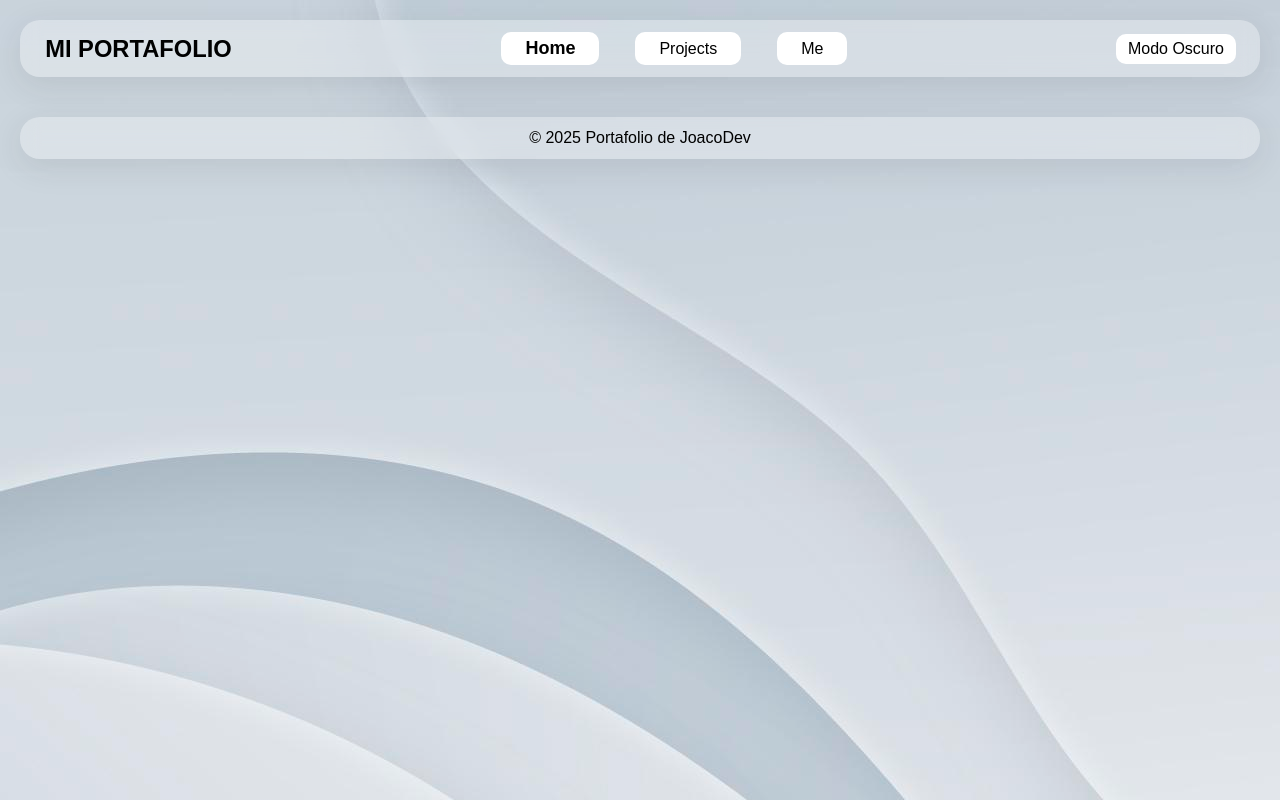
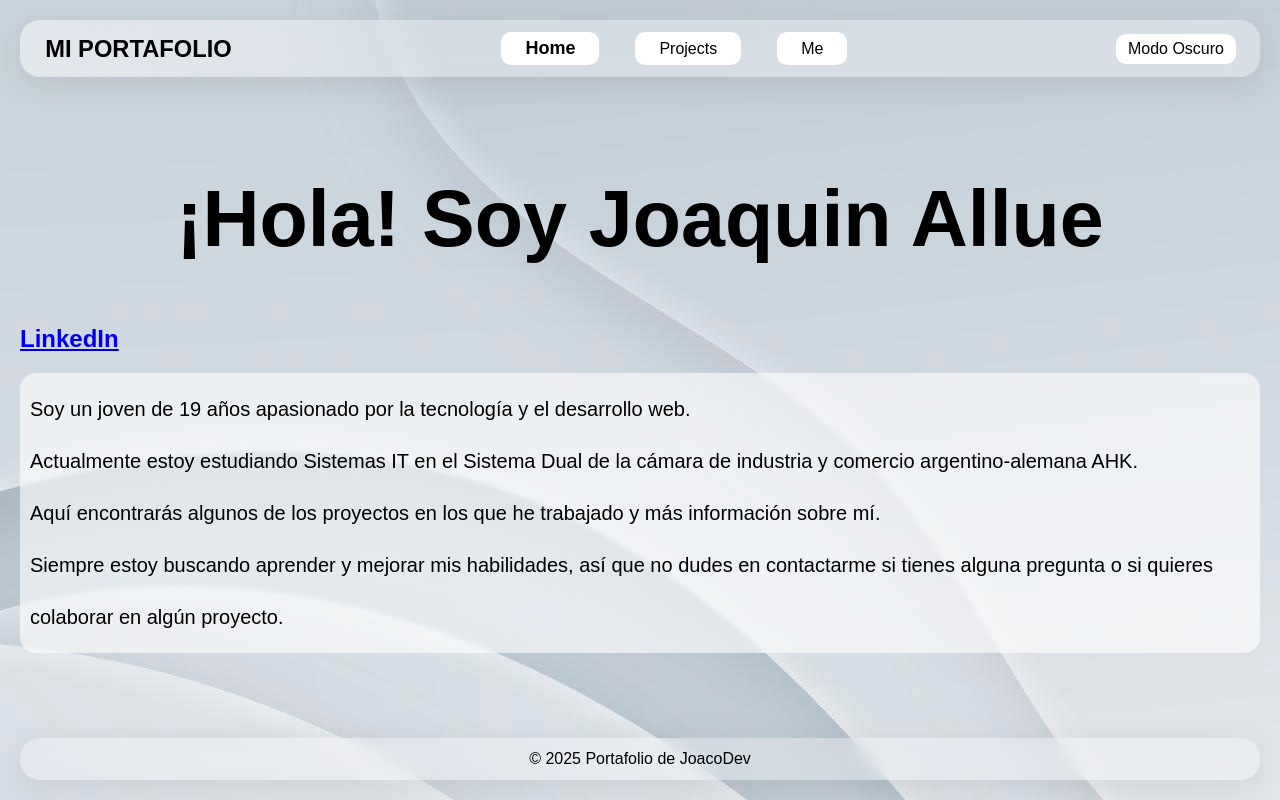
Before and after one commit to 1chbin/Portafolio, a React (Create React App) app: page /home in a window 1280 px wide. Built offline with nearby package versions, Linux system fonts and the light colour scheme.

Commit message:
Le añadi un estilo a la navBar de wave y Empece a mejorar el Home

```diff
--- a/src/App.css
+++ b/src/App.css
@@ -10,9 +10,24 @@ body, html, #root {
   100% { transform: scale(1); }
 }
 
+@keyframes scrollbarPulse {
+  0% {
+    background-position: top;
+  }
+  100% {
+    background-position: bottom;
+  }
+}
+
+@keyframes bgWave {
+  0%   { background-position: -200% 0; }
+  100% { background-position: 200% 0; }
+}
+
 :root {
   --bg-main: url(/public/assets/Wallpaper2.jpg);
   --bg-header: rgba(255, 255, 255, 0.3);
+  --bg-header-wave: rgba(255, 255, 255, 0.6);
   --bg-container: rgba(255, 255, 255, 0.6);
   --text-color: #000;
   --header-shadow: rgba(53, 53, 53, 0.1);
@@ -25,6 +40,7 @@ body, html, #root {
 .App.dark {
   --bg-main: url(/public/assets/Wallpaper1.jpg);
   --bg-header: rgba(30, 30, 30, 0.7);
+  --bg-header-wave: rgba(255, 255, 255, 0.2);
   --bg-container: rgba(40, 40, 40, 0.7);
   --text-color: white;
   --header-shadow: black;
@@ -51,6 +67,7 @@ body {
 /* Header y footer con efecto glass */
 
 .glass-header {
+  position: relative;
   display: flex;
   align-items: center;
   justify-content: space-between;
@@ -61,6 +78,18 @@ body {
   border-radius: 20px;
   box-shadow: 0 8px 32px var(--header-shadow);
   color: inherit;
+  overflow: hidden;
+
+  /* Ola animada */
+  background-image: linear-gradient(
+    to right,
+    transparent 0%,
+    var(--bg-header-wave) 50%,
+    transparent 100%
+  );
+  background-repeat: no-repeat;
+  background-size: 200% 100%;
+  animation: bgWave 6s linear infinite;
 }
 
 .glass-footer {
@@ -72,6 +101,8 @@ body {
   border-radius: 20px;
   box-shadow: 0 8px 32px var(--header-shadow);
   color: inherit;
+  position: sticky;
+  margin-top: auto;
 }
 
 .logo,
@@ -138,14 +169,23 @@ nav {
 
 .page-content {
   flex: 1;
-  padding: 40px 20px;
+  padding: 10px 20px;
   color: var(--text-color);
 }
 
 .Titulo {
-  font-size: 24px;
+  font-size: 36px;
   font-weight: bold;
   text-align: center;
+  animation: agrandarAchicar 3s ease-in-out infinite;
+  color: inherit;
+}
+
+.titulo-home {
+  font-size: 80px;
+  font-weight: bold;
+  text-align: center;
+  margin-bottom: 60px;
   animation: agrandarAchicar 3s ease-in-out infinite;
   color: inherit;
 }
@@ -154,13 +194,20 @@ nav {
   line-height: 1.6;
 }
 
+.text-home {
+  font-size: 20px;
+  text-align: start;
+  margin: 0 auto;
+  line-height: 2.6;
+  color: inherit;
+}
+
 .Container {
   background: var(--bg-container);
   backdrop-filter: blur(2px);
   border-radius: 16px;
   padding: 10px;
   margin: 20px auto;
-  max-width: 800px;
   color: inherit;
   transition: transform 0.5s;
 }
@@ -181,6 +228,8 @@ nav {
   width: 90%;
   height: 55vh;
   overflow: auto;
+  scrollbar-width: thin;
+  scrollbar-color: var(--scrollable-color) var(--bg-scrollable);
 }
 
 .scrollable::-webkit-scrollbar {
@@ -189,21 +238,16 @@ nav {
 }
 
 .scrollable::-webkit-scrollbar-track {
-  background: #f0f0f0;
+  background: var(--bg-scrollable);
   border-radius: 6px;
 }
 
 .scrollable::-webkit-scrollbar-thumb {
-  background-color: #888;
   border-radius: 6px;
   border: 3px solid #f0f0f0;
+  animation: scrollbarPulse 2s infinite alternate;
+  background: linear-gradient(to bottom, #888, #000);
+  background-size: 100% 200%;
+  background-position: top;
+  transition: 0.3s;
 }
-
-.scrollable::-webkit-scrollbar-thumb:hover {
-  background-color: #000;
-}
-
-.scrollable {
-  scrollbar-width: thin;
-  scrollbar-color: var(--scrollable-color) var(--bg-scrollable);
-}
--- a/src/App.js
+++ b/src/App.js
@@ -44,7 +44,7 @@ function App() {
 
         <main>
           <Routes>
-            <Route path="/" element={<Home />} />
+            <Route path="/home" element={<Home />} />
             <Route path="/projects" element={<Projects />} />
             <Route path="/me" element={<Me />} />
           </Routes>
--- a/src/pages/Home.js
+++ b/src/pages/Home.js
@@ -3,8 +3,15 @@ import React from 'react';
 export default function Home() {
     return (
         <section className="page-content">
-            <h1>Bienvenido a mi Portafolio</h1>
-            <p>Explora mis proyectos y conoce más sobre mí.</p>
+            <h1 className="titulo-home">¡Hola! Soy Joaquin Allue</h1>
+            <h1 className="subtitulo"><a href="https://www.linkedin.com/in/joaquin-allue-b3a60a272/" target="_blank" rel="noopener noreferrer">LinkedIn</a></h1>
+
+            <p className='text-home Container'>
+                Soy un joven de 19 años apasionado por la tecnología y el desarrollo web. <br />
+                Actualmente estoy estudiando Sistemas IT en el Sistema Dual de la cámara de industria y comercio argentino-alemana AHK. <br />
+                Aquí encontrarás algunos de los proyectos en los que he trabajado y más información sobre mí. <br />
+                Siempre estoy buscando aprender y mejorar mis habilidades, así que no dudes en contactarme si tienes alguna pregunta o si quieres colaborar en algún proyecto.
+            </p>
         </section>
     );
 }
```
Also changed, not shown: public/assets/ImagenMia.jpg (added).
